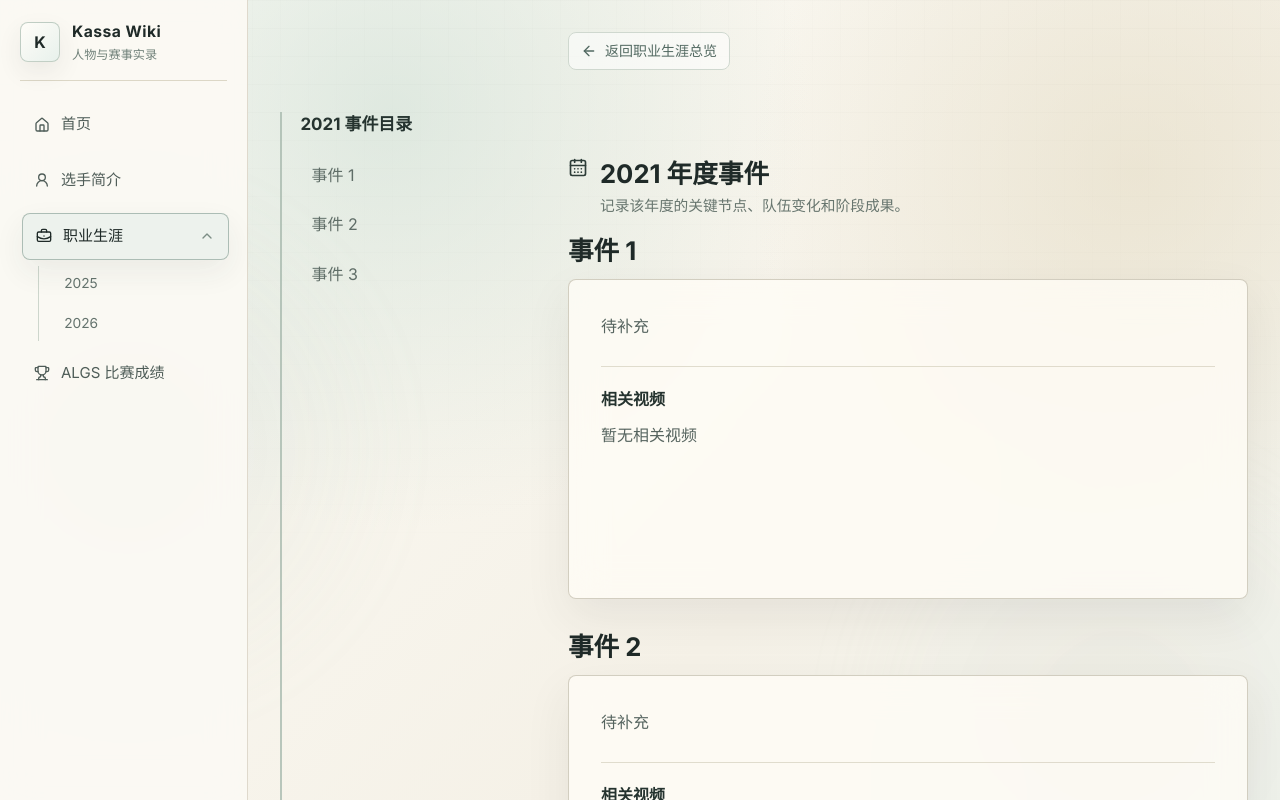
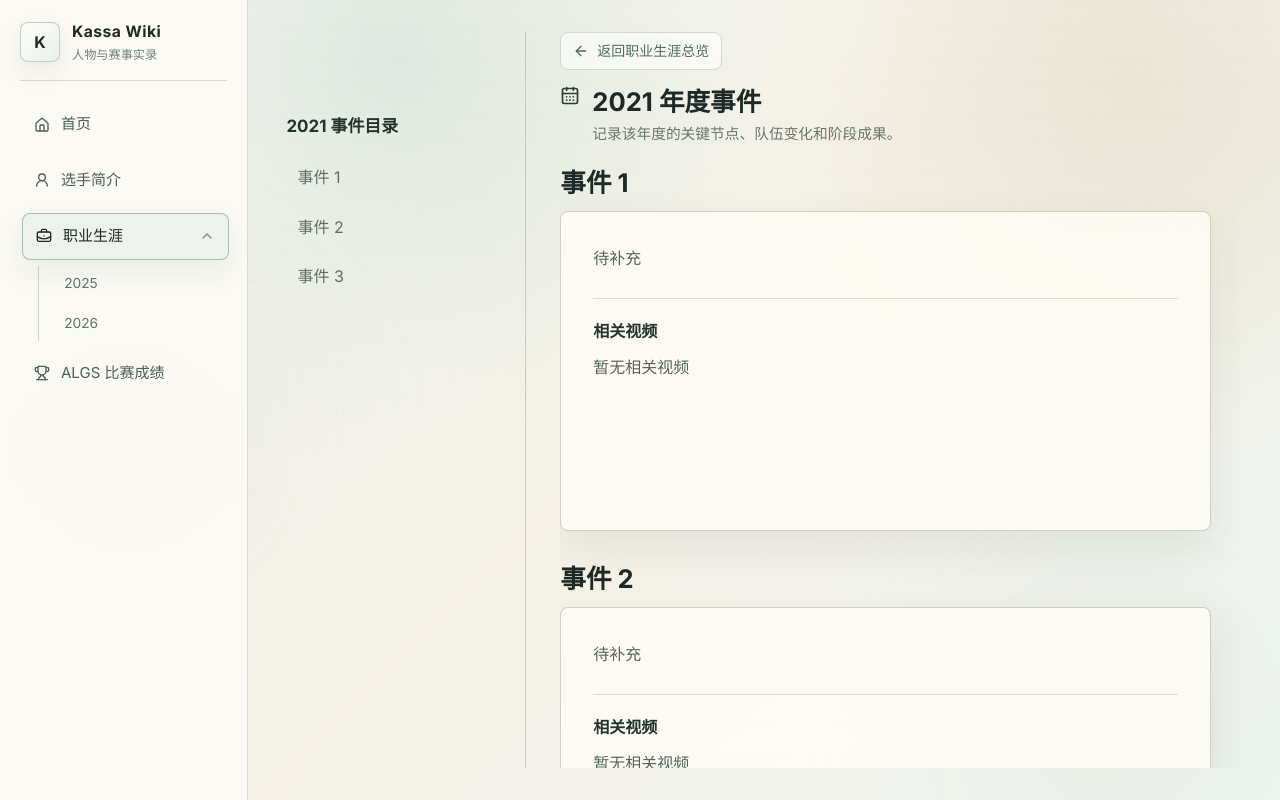
Before and after one commit to dy-iy/kassa-wiki, a Next.js app: page /career/2021 in a window 1280 px wide. Shown: the top 800 px of the page. Built offline with nearby package versions, Linux system fonts and the light colour scheme.

Commit message:
change 事件目录

```diff
--- a/app/career/year-page.tsx
+++ b/app/career/year-page.tsx
@@ -18,7 +18,7 @@ export function CareerYearPage({ year }: { year: string }) {
   }));
 
   return (
-    <div className="ink-wiki min-h-screen overflow-x-hidden text-[#26312f]">
+    <div className="career-year-shell ink-wiki min-h-screen overflow-x-hidden text-[#26312f]">
       <div className="ink-wash ink-wash-a" />
       <div className="ink-wash ink-wash-b" />
       <div className="paper-grain" />
@@ -36,15 +36,17 @@ export function CareerYearPage({ year }: { year: string }) {
         </aside>
 
         <div className="career-year-content min-w-0">
+          <div className="career-year-toolbar">
             <Link
-            className="mb-6 inline-flex items-center gap-2 rounded-md border border-[#cfd8cf] bg-white/55 px-3 py-2 text-sm text-[#526961] transition hover:bg-white"
+              className="inline-flex items-center gap-2 rounded-md border border-[#cfd8cf] bg-white/55 px-3 py-2 text-sm text-[#526961] transition hover:bg-white"
               href="/career"
             >
               <ArrowLeft className="size-4" />
               返回职业生涯总览
             </Link>
+          </div>
 
-          <section className="section-block">
+          <section className="career-year-section section-block">
             <div className="section-heading">
               <CalendarDays className="size-5" />
               <div>
@@ -52,6 +54,7 @@ export function CareerYearPage({ year }: { year: string }) {
                 <p>记录该年度的关键节点、队伍变化和阶段成果。</p>
               </div>
             </div>
+            <div className="career-event-scroll">
               <div className="event-note-list">
                 {eventItems.map((event) => (
                   <article className="event-note" id={event.anchorId} key={event.anchorId}>
@@ -72,6 +75,7 @@ export function CareerYearPage({ year }: { year: string }) {
                   </article>
                 ))}
               </div>
+            </div>
           </section>
         </div>
       </main>
--- a/app/globals.css
+++ b/app/globals.css
@@ -605,10 +605,18 @@
     overflow-x: hidden;
   }
 
+  .career-year-toolbar {
+    margin-bottom: 1.5rem;
+  }
+
   .career-year-content {
     width: 100%;
     max-width: 57.5rem;
     margin-inline: auto;
+  }
+
+  .career-event-scroll {
+    min-width: 0;
   }
 
   .career-event-toc {
@@ -1535,13 +1543,67 @@
 }
 
 @media (min-width: 1024px) {
+  .career-year-shell {
+    height: 100vh;
+    overflow: hidden;
+  }
+
   .career-year-layout {
-    grid-template-columns: 15rem minmax(0, 1fr);
-    column-gap: 3rem;
+    height: 100%;
+    align-items: stretch;
+    grid-template-columns: clamp(14rem, 18vw, 17rem) minmax(0, 1fr);
+    column-gap: clamp(2rem, 3.4vw, 4rem);
+    padding-block: 2rem;
+    padding-inline: clamp(1.5rem, 3vw, 3rem);
+  }
+
+  .career-year-content {
+    display: grid;
+    height: 100%;
+    min-height: 0;
+    max-width: none;
+    grid-template-rows: auto minmax(0, 1fr);
+    margin-inline: 0;
+  }
+
+  .career-year-toolbar {
+    margin-bottom: 1rem;
+  }
+
+  .career-year-section {
+    display: grid;
+    min-height: 0;
+    grid-template-rows: auto minmax(0, 1fr);
+    margin-top: 0;
+  }
+
+  .career-year-section .section-heading {
+    margin-bottom: 1.25rem;
+  }
+
+  .career-event-scroll {
+    min-height: 0;
+    overflow-y: auto;
+    overscroll-behavior: contain;
+    padding-right: clamp(0.75rem, 1.2vw, 1.25rem);
+    scrollbar-gutter: stable;
+  }
+
+  .career-event-scroll .event-note-list {
+    padding-bottom: 2rem;
   }
 
   .career-event-toc {
     display: block;
+    position: relative;
+    top: auto;
+    height: 100%;
+    max-height: none;
+    border-left: 0;
+    border-right: 1px solid rgba(167, 185, 173, 0.6);
+    padding-top: 5.15rem;
+    padding-right: 1.25rem;
+    padding-left: 0;
   }
 }
 
```
Lines whose indentation alone changed are shown as unchanged.
